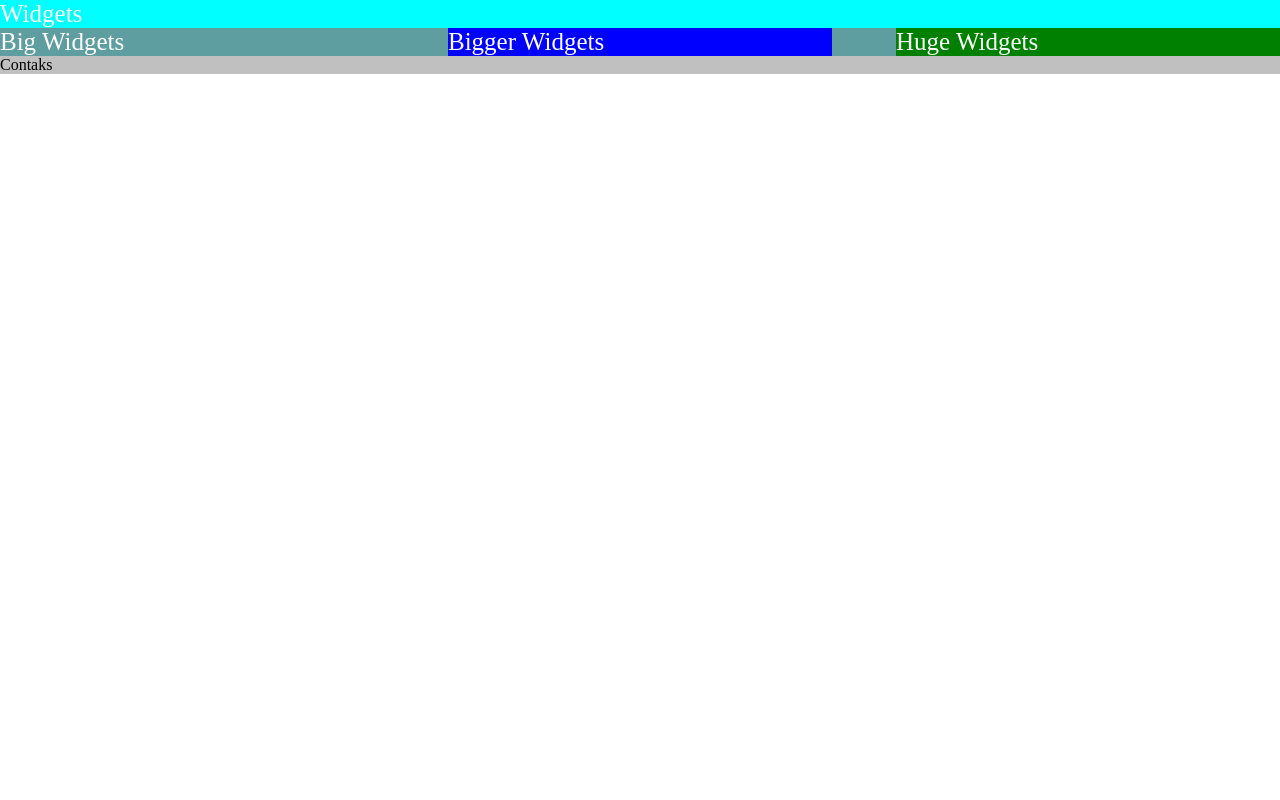
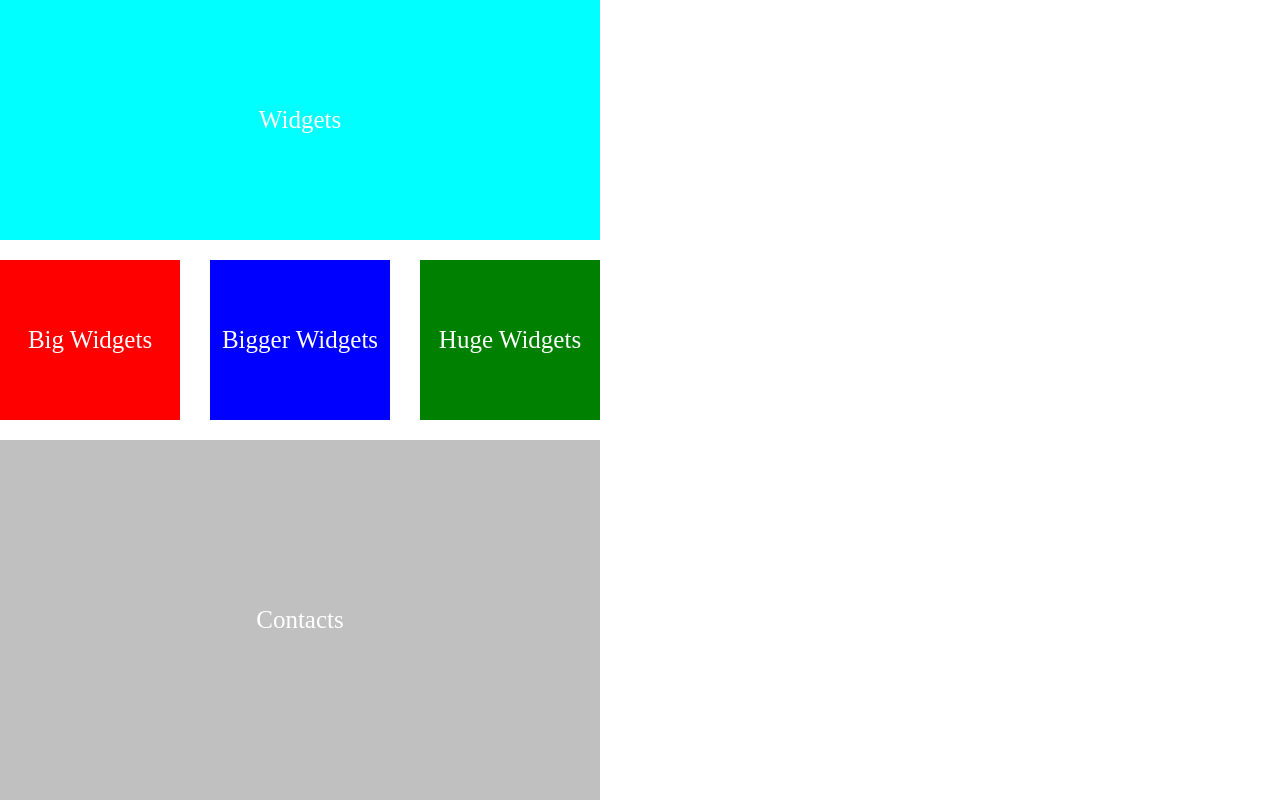
Before and after one commit to kalinovska/dec-2022-html, a plain HTML site: page lesson2/resolve2/part1/index.html in a window 1280 px wide. Drawn offline with Linux system fonts and the light colour scheme.

Commit message:
2 homework

```diff
--- a/lesson2/resolve2/part1/index.html
+++ b/lesson2/resolve2/part1/index.html
@@ -10,15 +10,14 @@
 </head>
 <body>
 
-<div class="conteiner">
+<div class="container">
     <div class="widgets">Widgets</div>
 <div class="main">
     <div class="block bg-red">Big Widgets</div>
     <div class="block bg-blue">Bigger Widgets</div>
     <div class="block bg-green">Huge Widgets</div>
 </div>
-
-<div class="contaks">Contaks</div>
+    <div class="contacts">Contacts</div>
 </div>
 
 
--- a/lesson2/resolve2/part1/main.css
+++ b/lesson2/resolve2/part1/main.css
@@ -5,12 +5,14 @@ body{
 
 .container{
     width:600px;
-    height:100vh; background-color: red;
+    height:100vh;
+    background-color:white;
     display: flex;
-  flex-direction: column;
+   flex-direction: column;
     justify-content: space-between;
 
 }
+
 .widgets{
     width:100%;
     height:30%;
@@ -20,21 +22,21 @@ body{
 .main{
     width:100%;
     height:20%;
-    background-color: cadetblue;
+    *background-color: cadetblue;
     display: flex;
     justify-content: space-between;
 }
 
-.contaks{
+.contacts {
     width:100%;
     height:45%;
     background-color: silver;
 
 }
 
-
-.widgets, .block,.contacts{
+.widgets,.block,.contacts {
     display: flex;
+    justify-content: center;
     align-items: center;
     font-size: 25px;
     color: #fff;
@@ -44,8 +46,9 @@ body{
     width: 30%;
     height:100%;
 }
-.br-red{
-    background-color: red;
+
+.bg-red {
+    background-color:red;
 }
 
 .bg-blue{
```
